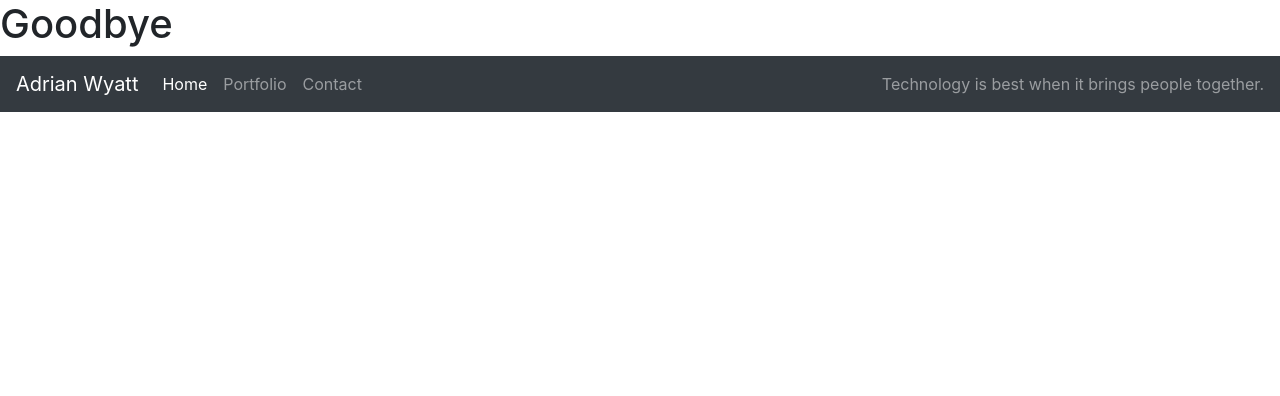
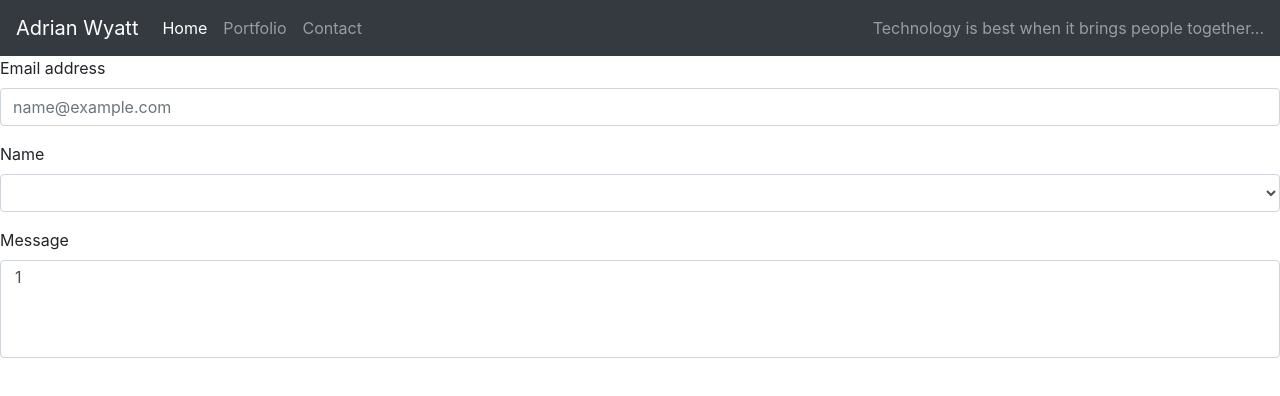
Before and after one commit to alaw-cyber/Wyatt-Portfolio-html, a plain HTML site: page contact.html in a window 1280 px wide. Drawn offline with nearby package versions, Linux system fonts and the light colour scheme.

```diff
--- a/contact.html
+++ b/contact.html
@@ -7,7 +7,7 @@
     <title>Adrian Wyatt</title>
 </head>
 <body>
-    <h1>Goodbye</h1>
+
     <nav class="navbar navbar-expand-lg navbar-dark bg-dark">
         <a class="navbar-brand" href="#">Adrian Wyatt</a>
         <button class="navbar-toggler" type="button" data-toggle="collapse" data-target="#navbarText" aria-controls="navbarText" aria-expanded="false" aria-label="Toggle navigation">
@@ -26,9 +26,29 @@
             </li>
           </ul>
           <span class="navbar-text">
-            Technology is best when it brings people together.
+            Technology is best when it brings people together...
           </span>
         </div>
-      </nav>
+    </nav>
+    <section>
+        <form>
+            <div class="form-group">
+              <label for="exampleFormControlInput1">Email address</label>
+              <input type="email" class="form-control" id="exampleFormControlInput1" placeholder="name@example.com">
+            </div>
+            <div class="form-group">
+              <label for="exampleFormControlSelect1">Name</label>
+              <select class="form-control" id="exampleFormControlSelect1">
+              </select>
+            </div>
+            <div class="form-group">
+              <label for="exampleFormControlSelect2">Message</label>
+              <select multiple class="form-control" id="exampleFormControlSelect2">
+                <option>1</option>
+              </select>
+            </div>
+          </form>
+    </section>
+
 </body>
 </html>
```
Also changed, not shown: index.html (+1 -1 lines), portfolio.html (+1 -1 lines).
